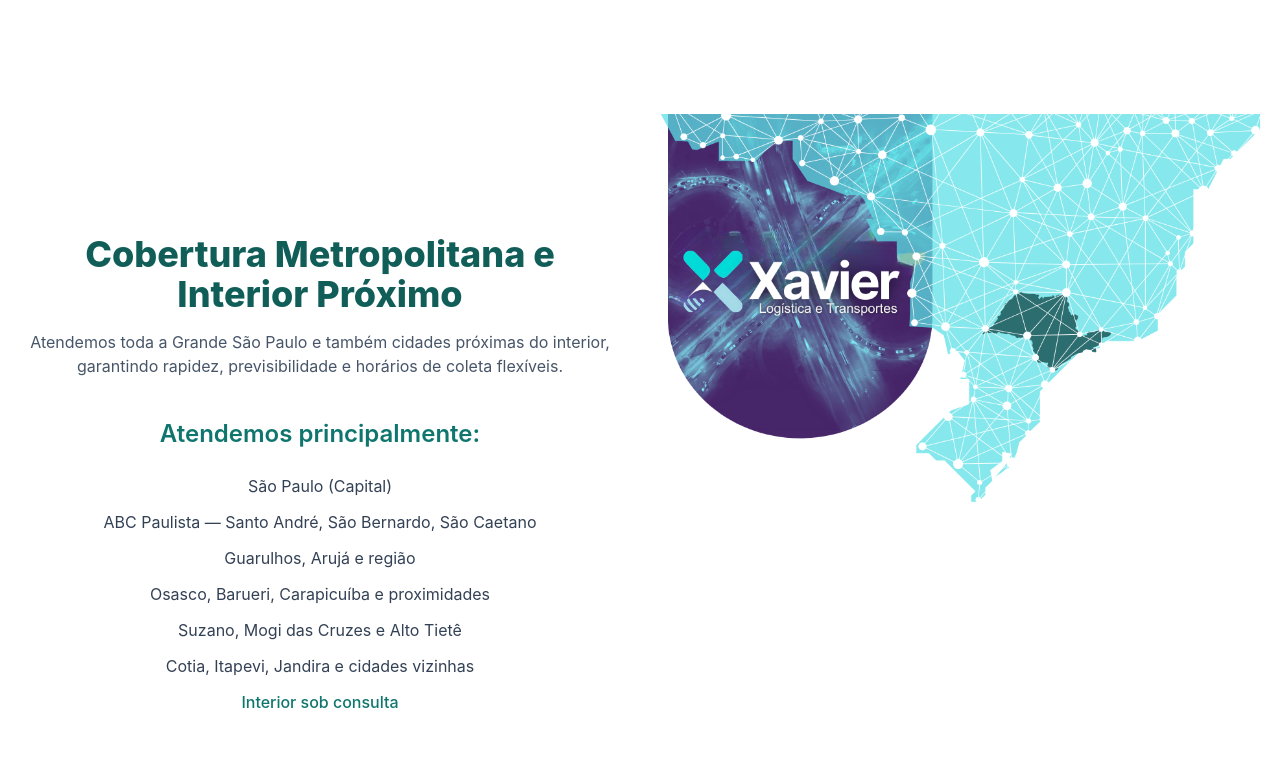
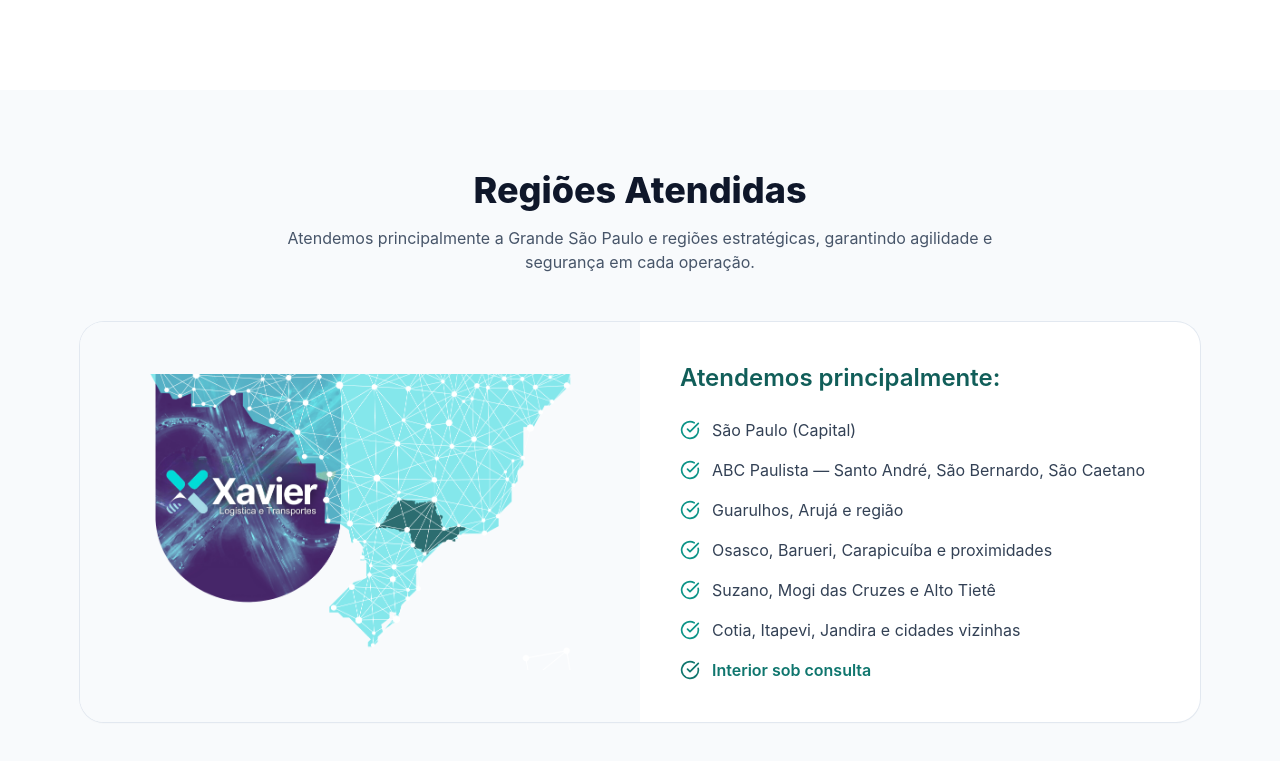
Before and after one commit to FabianaSalinas/xavier, a React (Create React App) app: page / in a window 1280 px wide. Shown: the part 1019-1780 px from the top of the page. Built offline with nearby package versions, Linux system fonts and the light colour scheme.

Commit message:
atualizando fotos

```diff
--- a/src/components/home.js
+++ b/src/components/home.js
@@ -16,6 +16,8 @@ export default function Home() {
     style={{ backgroundImage: "url('/img/hero-estrada.jpg')" }}
   />
 
+{/* Overlay escuro */}
+  <div className="absolute inset-0 bg-gradient-to-r from-slate-900/80 via-slate-900/55 to-slate-900/15" />
 
 
   {/* Conteúdo */}
--- a/src/components/regiao.js
+++ b/src/components/regiao.js
@@ -1,50 +1,65 @@
 import React from "react";
+import { CheckCircle } from "lucide-react";
 
 export default function Regiao() {
   return (
-    <section
-      id="regiao"
-      className="w-full bg-white flex flex-col lg:flex-row items-start justify-center"
-    >
+    <section id="regiao" className="w-full py-20 bg-slate-50">
+      {/* CONTAINER CENTRAL */}
+      <div className="max-w-6xl mx-auto px-4">
+        {/* TÍTULO */}
+        <div className="text-center max-w-3xl mx-auto">
+          <h2 className="text-4xl font-extrabold text-slate-900">
+            Regiões Atendidas
+          </h2>
+          <p className="mt-4 text-slate-600">
+            Atendemos principalmente a Grande São Paulo e regiões estratégicas,
+            garantindo agilidade e segurança em cada operação.
+          </p>
+        </div>
 
+        {/* CARD CENTRALIZADO */}
+        <div className="mt-12 flex justify-center">
+          <div className="w-full bg-white rounded-3xl shadow-sm ring-1 ring-slate-200 overflow-hidden">
+            <div className="grid lg:grid-cols-2">
+              {/* MAPA COM MARCADORES */}
+              <div className="p-8 bg-slate-50 flex items-center justify-center">
+                <img
+                  src="/img/cobertura.png"
+                  alt="Mapa do Brasil com regiões atendidas"
+                  className="w-full max-w-md h-auto object-contain"
+                />
+              </div>
 
+              {/* LISTA */}
+              <div className="p-8 sm:p-10">
+                <h3 className="text-2xl font-semibold text-teal-800">
+                  Atendemos principalmente:
+                </h3>
 
-      {/* 🔽 TEXTO CENTRALIZADO E COM PADDING TOP */}
-      <div className="w-full lg:w-1/2 pt-[120px] text-center px-6 pb-16">
+                <ul className="mt-6 space-y-4 text-slate-700">
+                  {[
+                    "São Paulo (Capital)",
+                    "ABC Paulista — Santo André, São Bernardo, São Caetano",
+                    "Guarulhos, Arujá e região",
+                    "Osasco, Barueri, Carapicuíba e proximidades",
+                    "Suzano, Mogi das Cruzes e Alto Tietê",
+                    "Cotia, Itapevi, Jandira e cidades vizinhas",
+                  ].map((item, index) => (
+                    <li key={index} className="flex items-start gap-3">
+                      <CheckCircle className="h-5 w-5 text-teal-600 mt-0.5" />
+                      <span>{item}</span>
+                    </li>
+                  ))}
 
-        <h2 className="text-4xl font-extrabold text-teal-800">
-          Cobertura Metropolitana e Interior Próximo
-        </h2>
-
-        <p className="mt-4 text-slate-600 max-w-3xl mx-auto">
-          Atendemos toda a Grande São Paulo e também cidades próximas do interior,
-          garantindo rapidez, previsibilidade e horários de coleta flexíveis.
-        </p>
-
-        <h3 className="mt-10 text-2xl font-semibold text-teal-700">
-          Atendemos principalmente:
-        </h3>
-
-        <ul className="mt-6 space-y-3 text-slate-700 max-w-xl mx-auto">
-          <li>São Paulo (Capital)</li>
-          <li>ABC Paulista — Santo André, São Bernardo, São Caetano</li>
-          <li>Guarulhos, Arujá e região</li>
-          <li>Osasco, Barueri, Carapicuíba e proximidades</li>
-          <li>Suzano, Mogi das Cruzes e Alto Tietê</li>
-          <li>Cotia, Itapevi, Jandira e cidades vizinhas</li>
-          <li className="font-medium text-teal-700">
-            Interior sob consulta
-          </li>
-        </ul>
-
-      </div>
-      {/* ⬆️ IMAGEM COLADA AO TOPO */}
-      <div className="w-full lg:w-1/2 flex justify-center">
-        <img
-          src="/img/cobertura.png"
-          alt="Mapa de cobertura"
-          className="w-full h-auto object-cover object-top"
-        />
+                  <li className="flex items-start gap-3 font-semibold text-teal-700">
+                    <CheckCircle className="h-5 w-5 mt-0.5" />
+                    <span>Interior sob consulta</span>
+                  </li>
+                </ul>
+              </div>
+            </div>
+          </div>
+        </div>
       </div>
     </section>
   );
```
